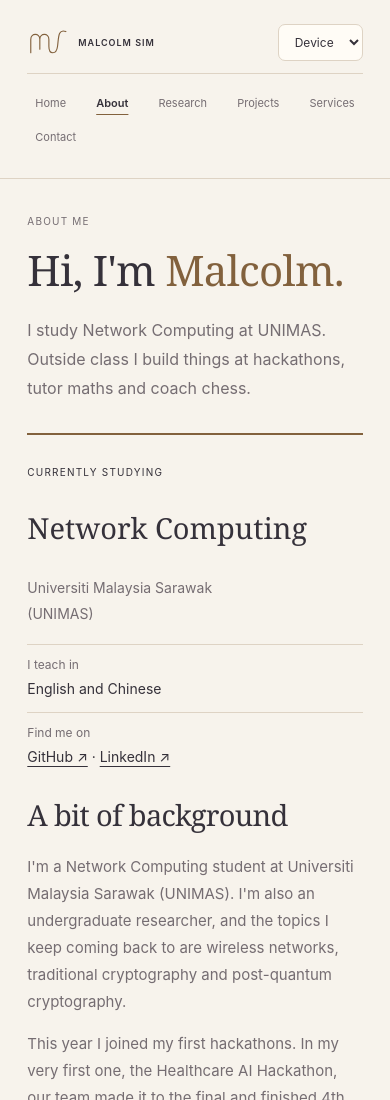
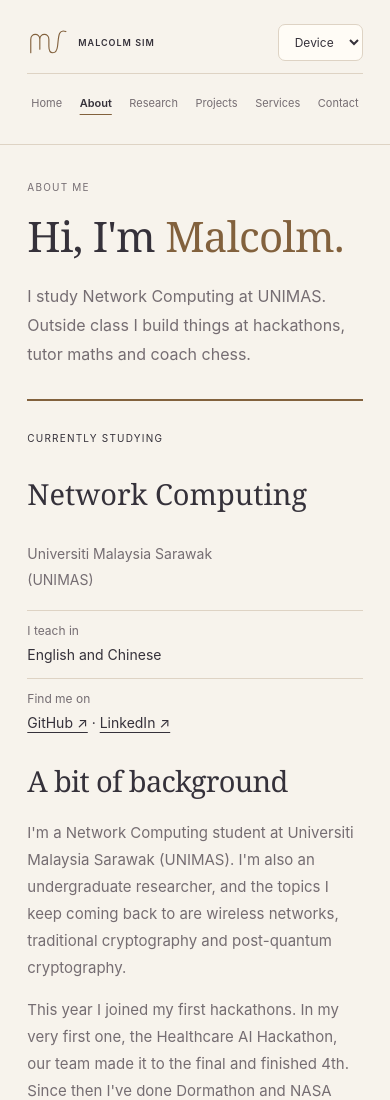
Before and after one commit to malcolm-simkk/malcolmskk-website, a plain HTML site: page about.html in a window 390 px wide. Shown: the top 1100 px of the page. Drawn offline with Linux system fonts and the light colour scheme.

Commit message:
Keep all six navigation links on one row at phone widths

```diff
--- a/style.css
+++ b/style.css
@@ -145,3 +145,7 @@ header{padding-top:24px;padding-bottom:24px}.site-nav a{border-radius:0}.site-na
   .about-paths { grid-template-columns: minmax(0, 1fr); }
   .personal-opening .desk-notes dl > div:last-child { grid-column: auto; }
 }
+
+@media (max-width: 440px) {
+  header .site-nav a { padding-inline: 4px; }
+}
```
